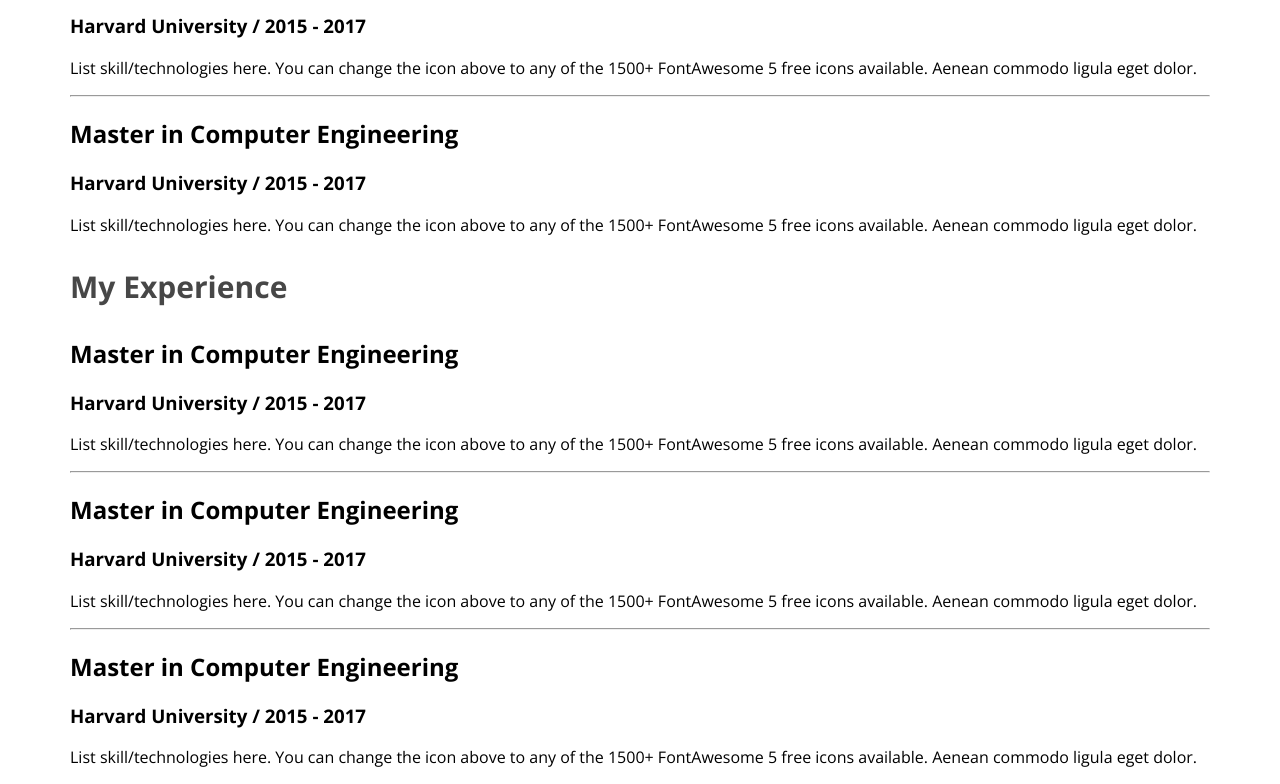
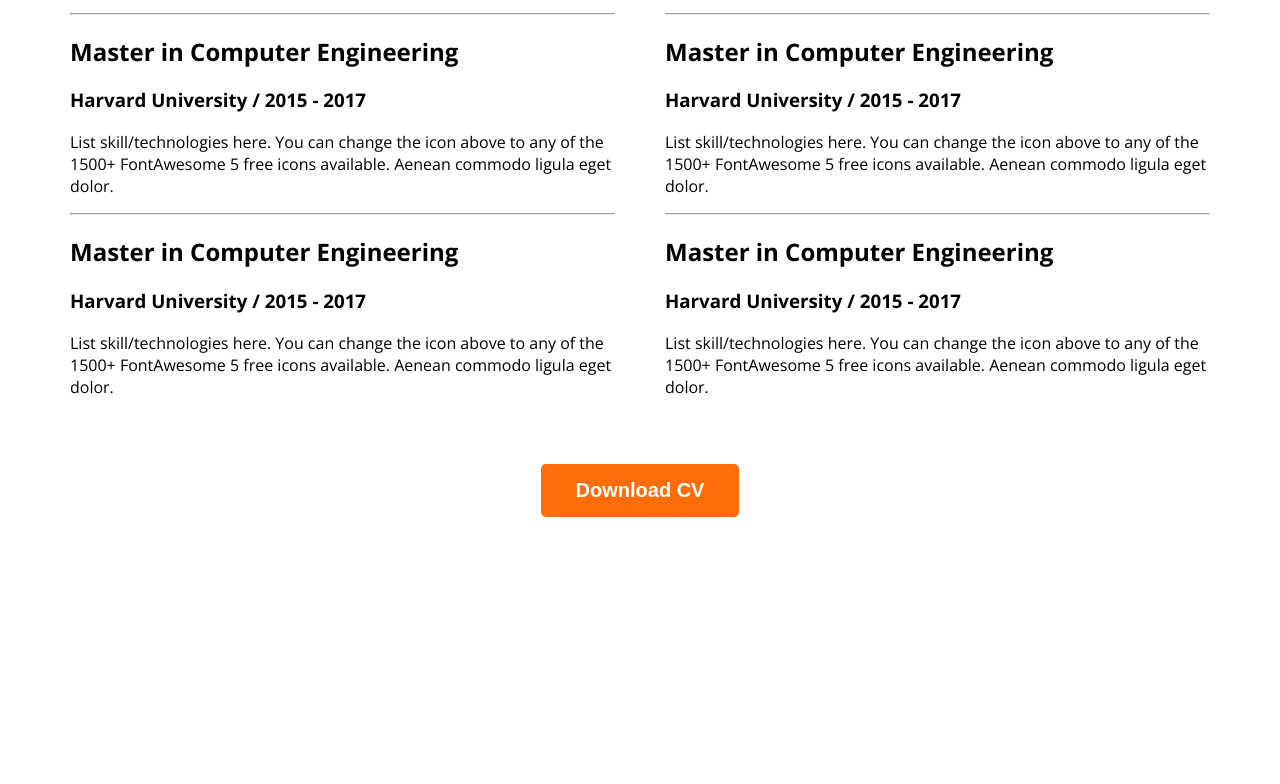
Before and after one commit to ImtiajAhammadNayem/web_developer_portfolio, a plain HTML site: page index.html in a window 1280 px wide. Shown: the part 2709-3493 px from the top of the page. After the commit the page ends 3234 px from the top, so only its background shows below. Drawn offline with nearby package versions, Linux system fonts and the light colour scheme.

Commit message:
finished resume

```diff
--- a/index.html
+++ b/index.html
@@ -134,6 +134,9 @@
                     </div>
                 </div>
             </div>
+            <div class="download-cv">
+                <button class="btn-primary">Download CV</button>
+            </div>
         </section>
 
     </main>
--- a/styles/portfoli.css
+++ b/styles/portfoli.css
@@ -138,3 +138,13 @@ main section{
     font-size: 30px;
     font-weight: 700;
 }
+
+.resume-container{
+    display: flex;
+    gap: 50px;
+}
+
+.download-cv{
+    text-align: center;
+    margin-top: 50px;
+}
```
